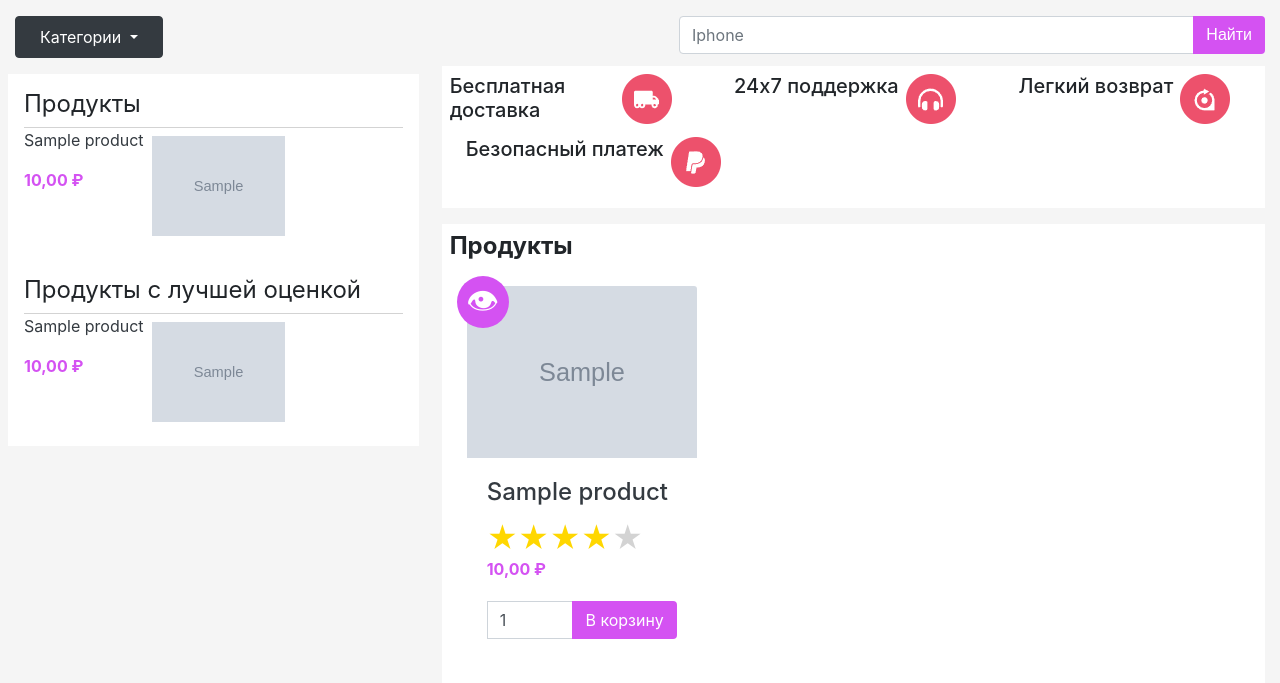
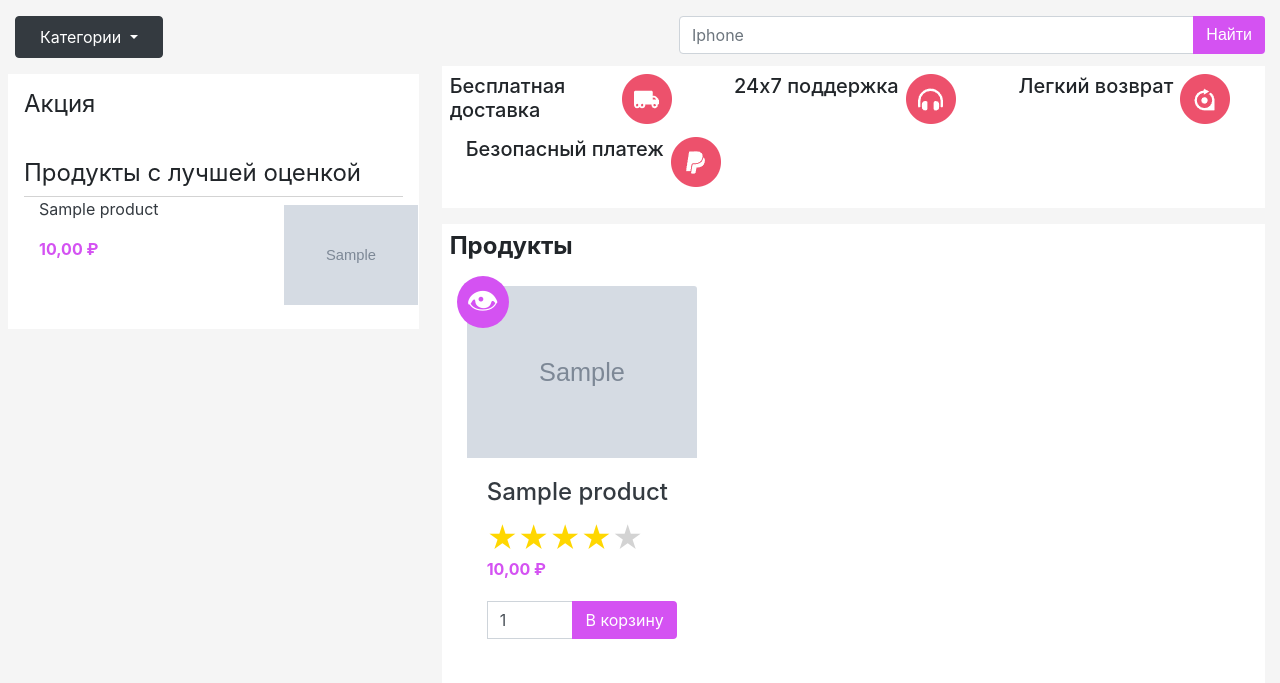
Before and after one commit to chempik1234/django-techniqueffa, a Django app: page / in a window 1280 px wide. Shown: the part 231-914 px from the top of the page. Run offline with Django 5.2, Linux system fonts and the light colour scheme; tables that the repository leaves empty hold one stand-in row (values such as "Sample post"); grey boxes marked "Sample" are stand-in pictures; some libraries are stand-ins or nearby versions.

Commit message:
discount list selector

```diff
--- a/PhonesProject/PhonesProject/settings.py
+++ b/PhonesProject/PhonesProject/settings.py
@@ -25,7 +25,7 @@ BASE_DIR = Path(__file__).resolve().parent.parent
 SECRET_KEY = getenv("PHONES_PROJECT_SECRET_KEY")
 
 # SECURITY WARNING: don't run with debug turned on in production!
-DEBUG = False
+DEBUG = True
 
 ALLOWED_HOSTS = [".vercel.app", '.now.sh', '127.0.0.1', 'localhost']
 
--- a/PhonesProject/products/product_list_selectors.py
+++ b/PhonesProject/products/product_list_selectors.py
@@ -1,7 +1,13 @@
-from django.db.models import Avg
+from django.db.models import Avg, F
 import random
 
 from .models import Product
+
+
+def get_discount_products():
+    return Product.objects.annotate(price_difference=F('base_price') -
+                                                     F('actual_price')).filter(price_difference__gt=0)\
+               .order_by('-price_difference')[:4]
 
 
 def get_rated_products():
@@ -13,9 +19,11 @@ def get_random_products():
     return random.sample(list(queryest), min(4, queryest.count()))
 
 
-SIDE_LISTS = {'Продукты': get_random_products,
-              'Продукты с лучшей оценкой': get_rated_products}
+SIDE_LISTS = {  # показывать сбоку показывать на главной
+    "Акция": (get_discount_products, True, False),
+    'Продукты': (get_random_products, False, True),
+    'Продукты с лучшей оценкой': (get_rated_products, True, True)}
 
 
 def get_side_lists():
-    return {i: j() for i, j in SIDE_LISTS.items()}
+    return {i: (j[0](), j[1], j[2]) for i, j in SIDE_LISTS.items()}
--- a/PhonesProject/products/views.py
+++ b/PhonesProject/products/views.py
@@ -23,7 +23,8 @@ def product_page(request, product_id: int, form=None):
     if form is None:
         form = ReviewForm()
     data['review_form'] = form
-    data['your_review'] = Review.objects.filter(author=request.user, product__id=product_id).first()
+    if request.user.is_authenticated:
+        data['your_review'] = Review.objects.filter(author=request.user, product__id=product_id).first()
     # data["product_images"] = ProductImageSerializer(product.images.all(), many=True).data
     return render(request, 'products/product.html', context=data)
 
--- a/PhonesProject/templates/products/main_page.html
+++ b/PhonesProject/templates/products/main_page.html
@@ -23,15 +23,17 @@
                 </div>
             </div>
         </div>
-        {% for list_name, list in side_lists.items %}
+        {% for list_name, list_d_side_d_main in side_lists.items %}
+        {% if list_d_side_d_main.2 %}
         <div class="p-2 bg-white mt-3">
             <h4 class="font-weight-bold">{{list_name}}</h4>
             <div class="cards-container">
-            {% for product in list %}
+            {% for product in list_d_side_d_main.0 %}
                 {% include 'products/product_card.html' with product=product %}
             {% endfor %}
             </div>
         </div>
+        {% endif %}
         {% endfor %}
     </div>
 </div>
--- a/PhonesProject/templates/products/product_bar.html
+++ b/PhonesProject/templates/products/product_bar.html
@@ -1,5 +1,5 @@
 <div class="border border-secondary border-bottom-0 border-left-0 border-right-0 d-flex">
-    <div>
+    <div class="col-8">
         <a href="{% url 'products:product' product.id %}" class="font-weight-slim text-decoration-none text-dark">
             <p>{{product.title}}</p>
         </a>
--- a/PhonesProject/templates/products/side_lists.html
+++ b/PhonesProject/templates/products/side_lists.html
@@ -1,10 +1,12 @@
-{% for list_name, list in side_lists.items %}
+{% for list_name, list_d_side_d_main in side_lists.items %}
+{% if list_d_side_d_main.1 %}
 <div class="bg-white p-3">
     <h4 class="font-weight-normal">{{list_name}}</h4>
     <div class="d-column">
-        {% for product_listed in list %}
+        {% for product_listed in list_d_side_d_main.0 %}
             {% include 'products/product_bar.html' with product=product_listed %}
         {% endfor %}
     </div>
 </div>
+{% endif %}
 {% endfor %}
```
